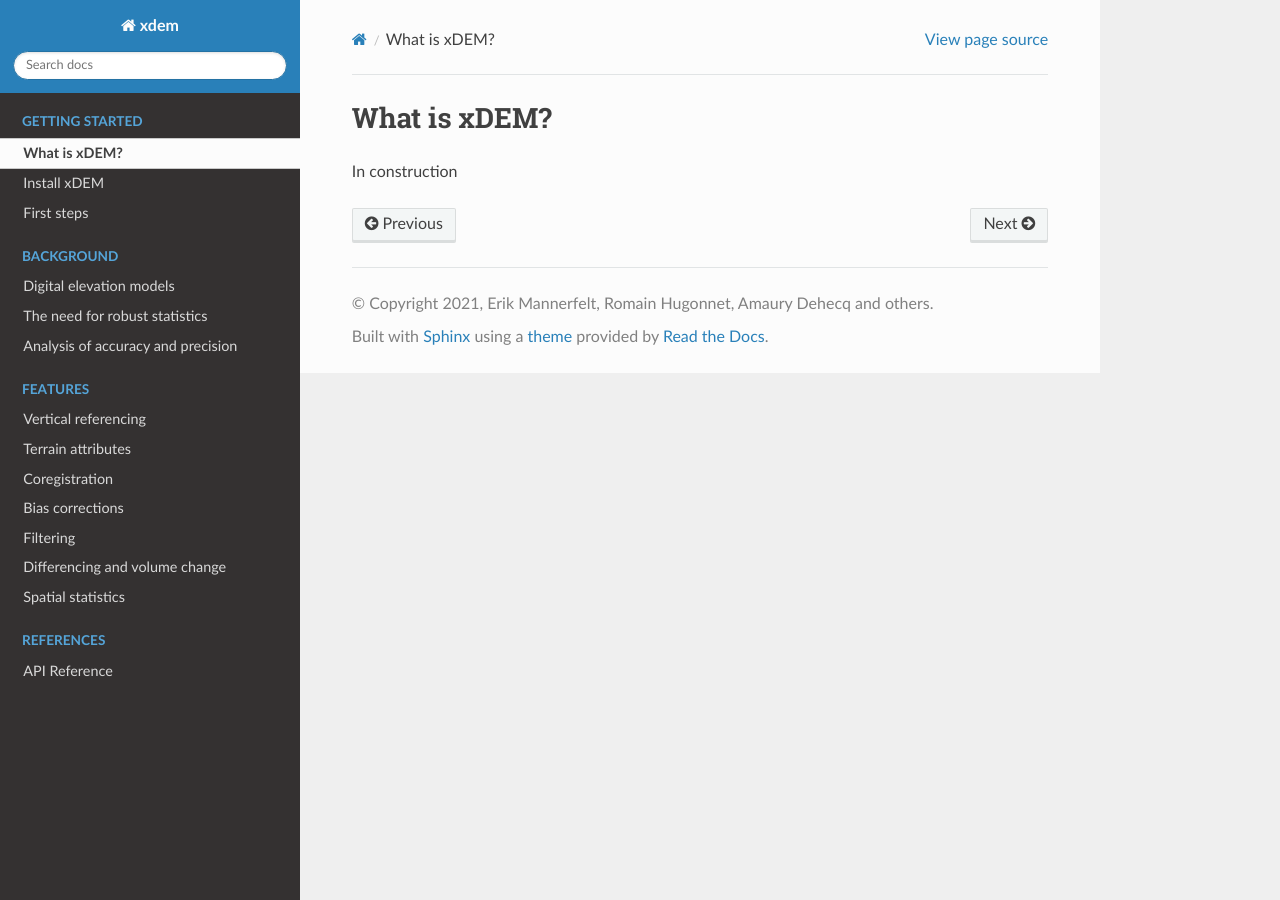
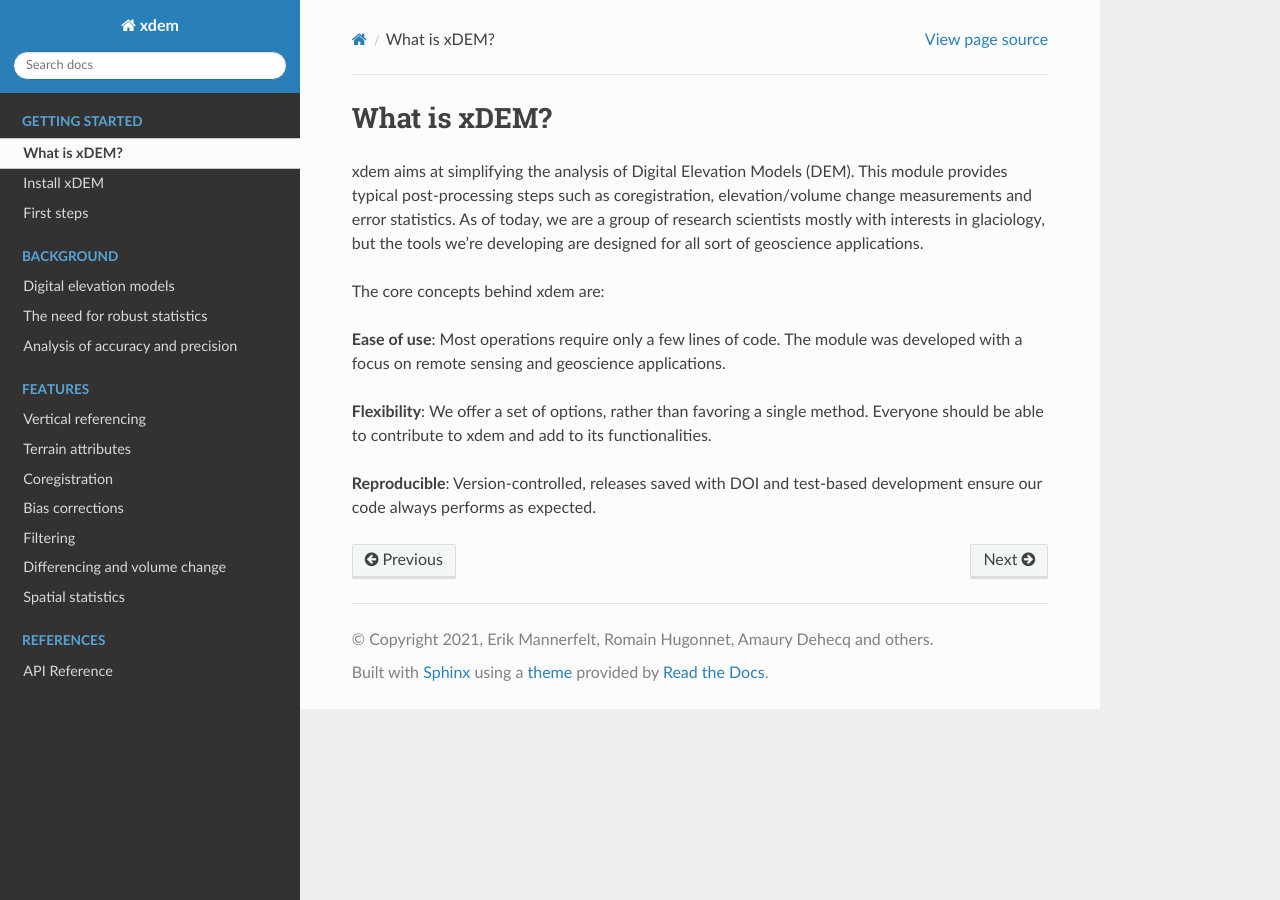
Before and after one commit to GlacioHack/xdem, a Sphinx documentation site: the page built from docs/source/what_is_xdem.rst, in a window 1280 px wide. Built offline with Sphinx 7.4.7 and the Read the Docs theme 2.0.0, drawn with Linux system fonts in a browser that asks for light colours; pages that are not in the unit, such as notebooks, are missing from menus; the version number is read from the project's files by our own code.

Commit message:
Update what_is_xdem.rst

```diff
--- a/docs/source/what_is_xdem.rst
+++ b/docs/source/what_is_xdem.rst
@@ -3,4 +3,13 @@
 What is xDEM?
 =============
 
-In construction
+xdem aims at simplifying the analysis of Digital Elevation Models (DEM). This module provides typical post-processing steps such as coregistration, elevation/volume change measurements and error statistics.
+As of today, we are a group of research scientists mostly with interests in glaciology, but the tools we're developing are designed for all sort of geoscience applications.
+
+The core concepts behind xdem are:
+
+**Ease of use**: Most operations require only a few lines of code. The module was developed with a focus on remote sensing and geoscience applications.
+
+**Flexibility**: We offer a set of options, rather than favoring a single method. Everyone should be able to contribute to xdem and add to its functionalities.
+
+**Reproducible**: Version-controlled, releases saved with DOI and test-based development ensure our code always performs as expected.
```
